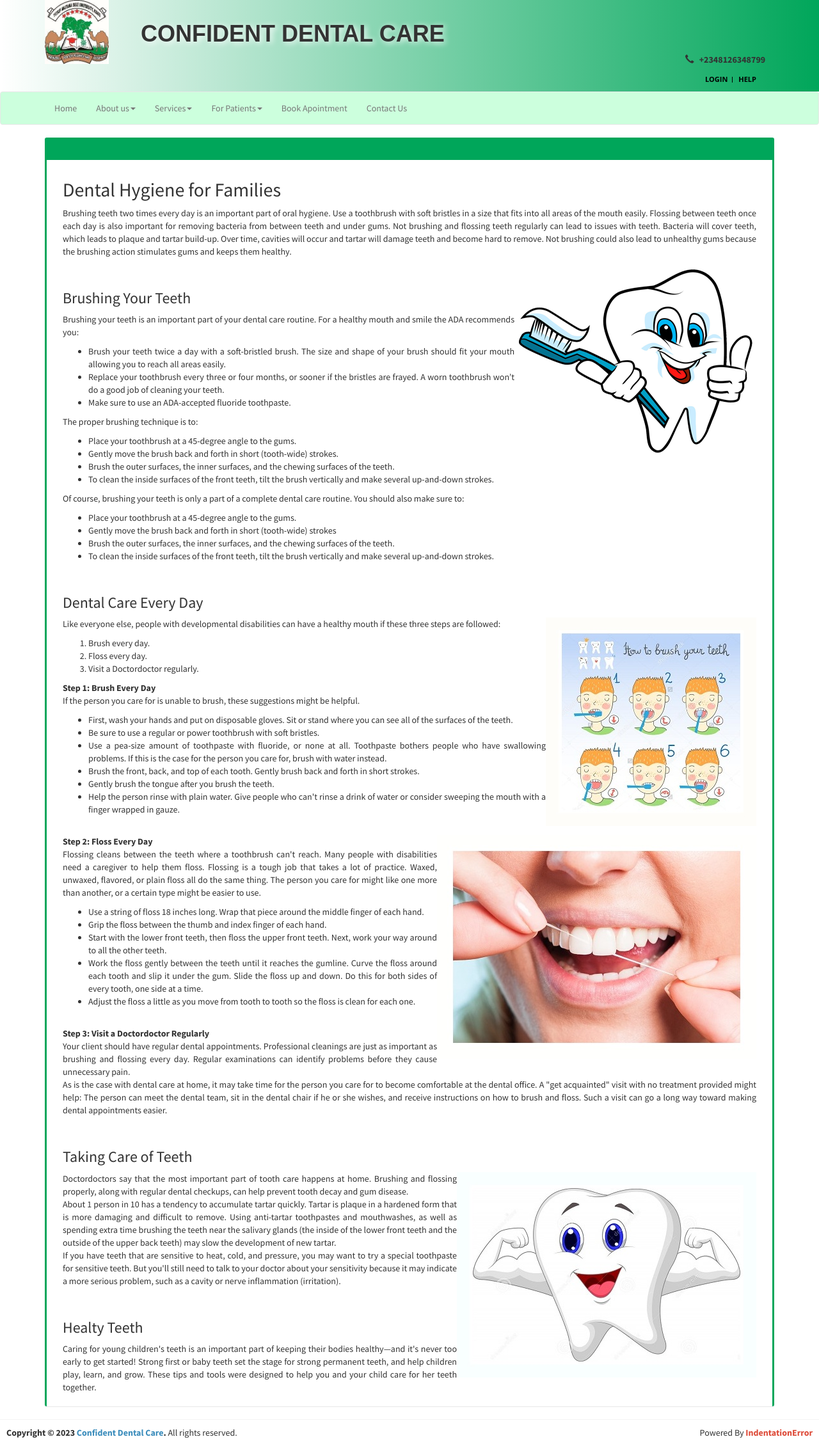
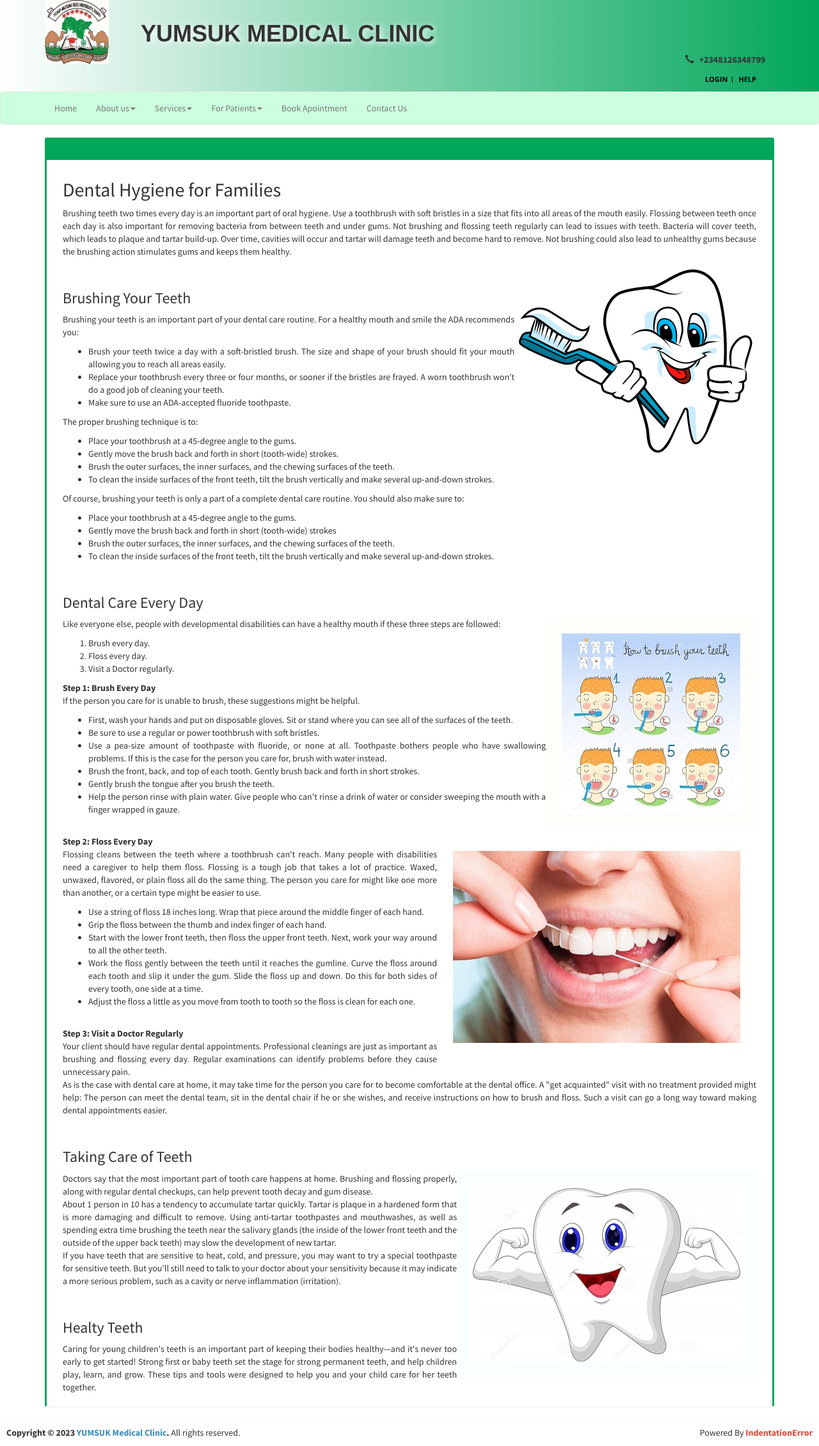
Before and after one commit to Aliyudntt/Clinic-Assistant, a Django app: page /personal-care/ in a window 1280 px wide. Shown: the whole page at 64% size. Run offline with Django 3.2, Linux system fonts and the light colour scheme; parts of the project's set-up code (start-up, migrations or seed data) failed here and were passed over; some libraries are stand-ins or nearby versions.

Commit message:
made minor changes

```diff
--- a/templates/account/login.html
+++ b/templates/account/login.html
@@ -1,7 +1,7 @@
 {%extends 'account/account_base.html'%}{% load widget_tweaks %} {%block content%}
 <div class="login-box">
     <div class="login-logo">
-        <a href="/"><b>Confident Dental Care</b></a>
+        <a href="/"><b>YUMSUK Medical Clinic</b></a>
     </div>
     <div class="login-box-body">
         <p class="login-box-msg">Login to your account</p>
--- a/templates/account/password_change.html
+++ b/templates/account/password_change.html
@@ -1,7 +1,7 @@
 {%extends 'account/account_base.html'%}{%load widget_tweaks%} {%block content%}
 <div class="login-box">
     <div class="login-logo">
-        <a href="/"><b>Confident Dental Care</b></a>
+        <a href="/"><b>YUMSUK Medical Clinic</b></a>
     </div>
     <div class="login-box-body">
         <p class="login-box-msg">
--- a/templates/account/password_reset.html
+++ b/templates/account/password_reset.html
@@ -1,7 +1,7 @@
 {%extends 'account/account_base.html'%}{%load widget_tweaks%} {%block content%}
 <div class="login-box">
     <div class="login-logo">
-        <a href="/"><b>Confident Dental Care</b></a>
+        <a href="/"><b>YUMSUK Medical Clinic</b></a>
     </div>
     <div class="login-box-body">
         <p class="login-box-msg">
--- a/templates/account/password_reset_done.html
+++ b/templates/account/password_reset_done.html
@@ -1,7 +1,7 @@
 {%extends 'account/account_base.html'%}{%load widget_tweaks%}{% load i18n %} {% load account %} {%block content%}
 <div class="login-box">
     <div class="login-logo">
-        <a href="/"><b>Confident Dental Care</b></a>
+        <a href="/"><b>YUMSUK Medical Clinic</b></a>
     </div>
     <div class="login-box-body">
         {% if user.is_authenticated %} {% user_display user as user_display %}
--- a/templates/account/password_reset_from_key.html
+++ b/templates/account/password_reset_from_key.html
@@ -1,7 +1,7 @@
 {%extends 'account/account_base.html'%}{% load i18n %}{%load widget_tweaks%} {%block content%}
 <div class="login-box">
     <div class="login-logo">
-        <a href="/"><b>Confident Dental Care</b></a>
+        <a href="/"><b>YUMSUK Medical Clinic/b></a>
     </div>
     <div class="login-box-body">
         <p class="login-box-msg">
--- a/templates/dashboard/dashboard_base.html
+++ b/templates/dashboard/dashboard_base.html
@@ -159,7 +159,7 @@ desired effect
                 Powered By <span class="text-bold text-red">IndentationError</span>
             </div>
             <!-- Default to the left -->
-            <strong>Copyright &copy; 2017 <a href="/">Confident Dental Care</a>.</strong> All rights reserved.
+            <strong>Copyright &copy; 2017 <a href="/">YUMSUK Medical Clinic</a>.</strong> All rights reserved.
         </footer>
 
 
--- a/templates/mainsite/main_base.html
+++ b/templates/mainsite/main_base.html
@@ -38,7 +38,7 @@
                 <img src="{%static 'images/Logo.png'%}" class="pull-left" style="height: 100px; width: 100px;">
             </div>
             <div class="col-8 heading">
-                <h1 align="left"><b>CONFIDENT DENTAL CARE</b></h1>
+                <h1 align="left"><b>YUMSUK MEDICAL CLINIC</b></h1>
             </div>
             <div class="col-4">
                 <div class="pull-right">
@@ -94,7 +94,7 @@
             <div class="pull-right hidden-xs">
                 Powered By <span class="text-bold text-red">IndentationError</span>
             </div>
-            <strong>Copyright © 2023 <a href="#">Confident Dental Care</a>.</strong> All rights reserved.
+            <strong>Copyright © 2023 <a href="#">YUMSUK Medical Clinic</a>.</strong> All rights reserved.
         </div>
 
 
--- a/templates/mainsite/personalCare.html
+++ b/templates/mainsite/personalCare.html
@@ -40,7 +40,7 @@
             <ol>
                 <li>Brush every day.</li>
                 <li>Floss every day.</li>
-                <li>Visit a Doctordoctor regularly.</li>
+                <li>Visit a Doctor regularly.</li>
             </ol>
 
             <strong>Step 1: Brush Every Day</strong>
@@ -66,7 +66,7 @@
                 <li>Adjust the floss a little as you move from tooth to tooth so the floss is clean for each one.</li>
             </ul><br/>
 
-            <strong>Step 3: Visit a Doctordoctor Regularly</strong>
+            <strong>Step 3: Visit a Doctor Regularly</strong>
             <p>Your client should have regular dental appointments. Professional cleanings are just as important as brushing and flossing every day. Regular examinations can identify problems before they cause unnecessary pain.<br/> As is the case with dental
                 care at home, it may take time for the person you care for to become comfortable at the dental office. A "get acquainted" visit with no treatment provided might help: The person can meet the dental team, sit in the dental chair if he or
                 she wishes, and receive instructions on how to brush and floss. Such a visit can go a long way toward making dental appointments easier.</p>
@@ -74,7 +74,7 @@
             <br/>
             <h3>Taking Care of Teeth</h3>
             <img src="{%static 'images/teeth.jpeg'%}" class="pull-right" style="height: 300; width: 370">
-            <p>Doctordoctors say that the most important part of tooth care happens at home. Brushing and flossing properly, along with regular dental checkups, can help prevent tooth decay and gum disease.
+            <p>Doctors say that the most important part of tooth care happens at home. Brushing and flossing properly, along with regular dental checkups, can help prevent tooth decay and gum disease.
                 <br/> About 1 person in 10 has a tendency to accumulate tartar quickly. Tartar is plaque in a hardened form that is more damaging and difficult to remove. Using anti-tartar toothpastes and mouthwashes, as well as spending extra time brushing
                 the teeth near the salivary glands (the inside of the lower front teeth and the outside of the upper back teeth) may slow the development of new tartar.
                 <br/> If you have teeth that are sensitive to heat, cold, and pressure, you may want to try a special toothpaste for sensitive teeth. But you'll still need to talk to your doctor about your sensitivity because it may indicate a more serious
```
